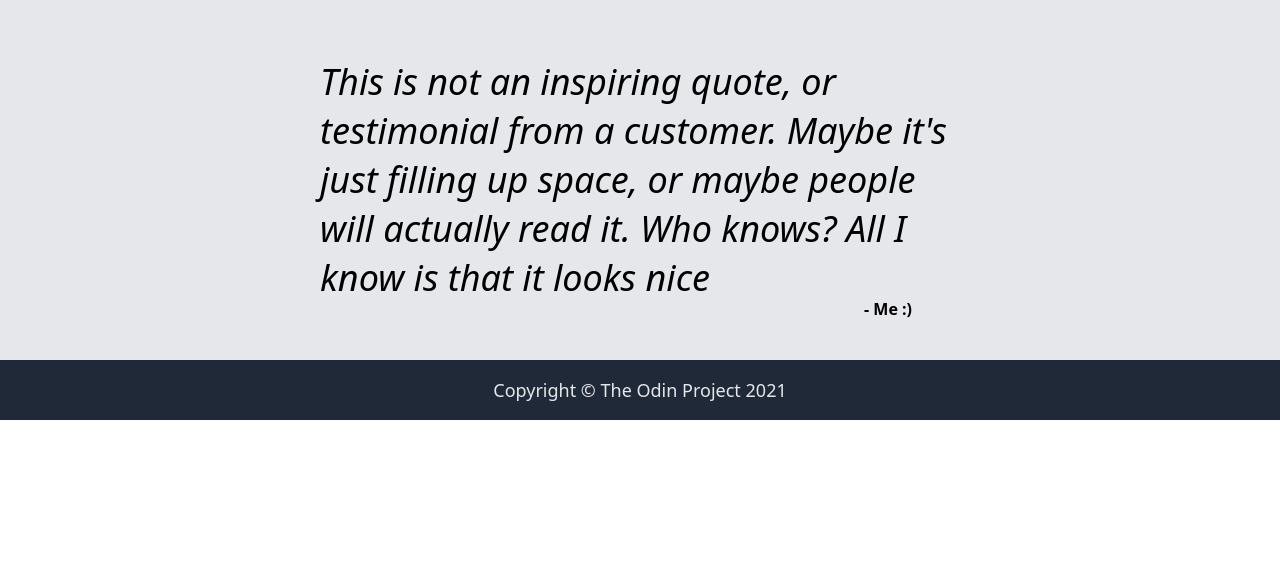
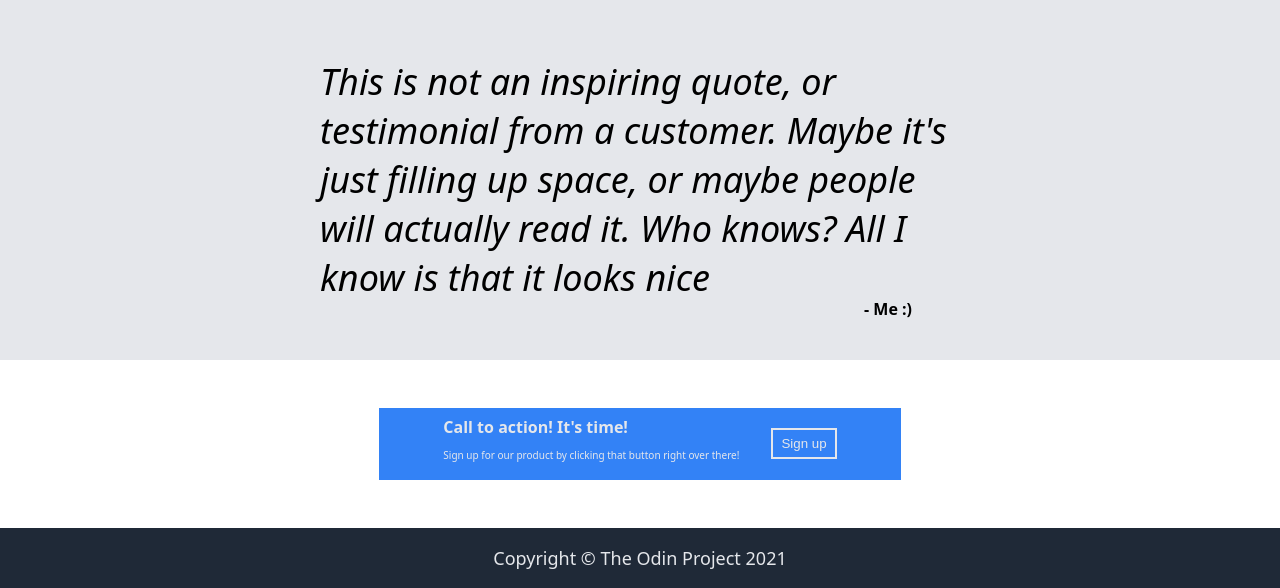
Before and after one commit to trentbenson08/odin-landing-page, a plain HTML site: page index.html in a window 1280 px wide. Shown: the part 653-1241 px from the top of the page. Before the commit the page ends 1073 px from the top, so only its background shows below. Drawn offline with Linux system fonts and the light colour scheme.

Commit message:
Edit index.html styles.css

```diff
--- a/index.html
+++ b/index.html
@@ -28,6 +28,7 @@
 
         <!--Content-->
         <div id="content">
+
             <div class="hero-section">
                 <div class="hero-content">
                     <div class="hero-text">
@@ -76,8 +77,17 @@
                 </div>
             </div>
 
-
-
+            <div class="call-section">
+                <div class="call-content">
+                    <div class="call-text">
+                        <h4>Call to action! It's time!</h4>
+                        <p>Sign up for our product by clicking that button right over there!</p>
+                    </div>
+                    <div class="call-button">
+                        <button>Sign up</button>
+                    </div>
+                </div>
+            </div>
 
         </div>
 
--- a/styles.css
+++ b/styles.css
@@ -154,6 +154,34 @@ body{
     font-weight: 700;
 }
 
+.call-section{
+    display: flex;
+    justify-content: center;
+    align-items: center;
+}
+.call-content{
+    display:flex;
+    gap: 32px;
+    align-items: center;
+    background-color: #3382F6;
+    color:#E5E7EB;
+    margin: 48px;
+    padding: 8px 64px;
+}
+.call-text>p{
+    font-size: 10px;
+    color: #E5E7EB;
+}
+.call-text>h4{
+    margin: 0px;
+}
+.call-button>button{
+    background-color: #3382F6;
+    border: 2px solid #E5E7EB;
+    padding: 6px 8px;
+    color: #E5E7EB;
+}
+
 
 /* FOOTER */
 
```
